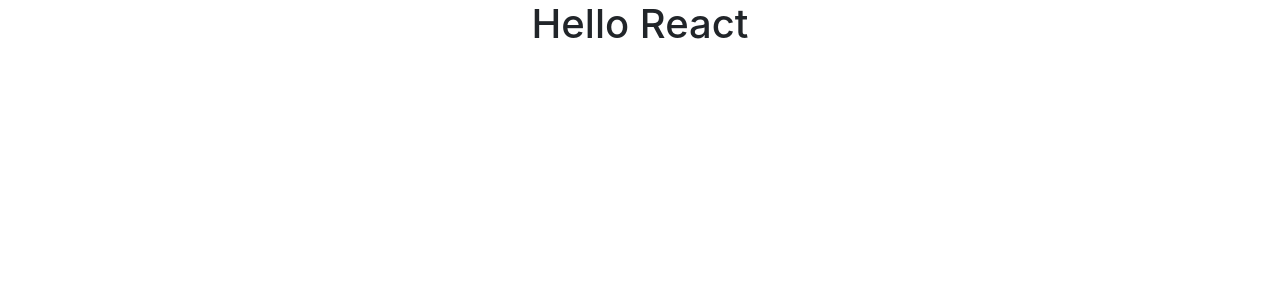
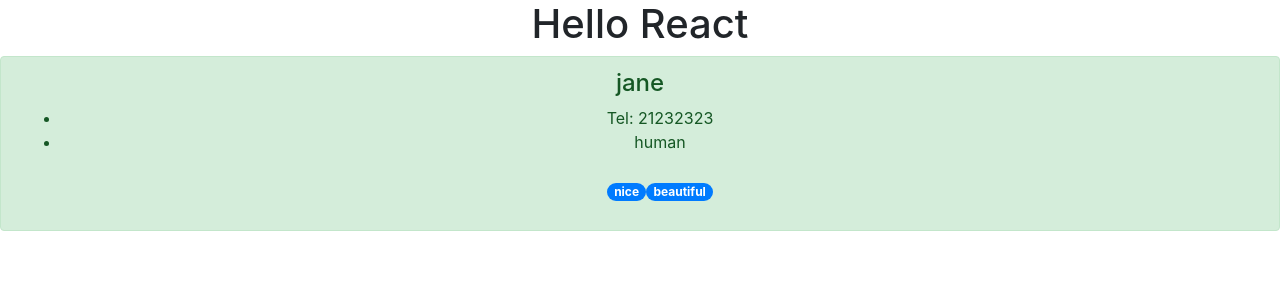
Before and after one commit to Jane27/react-my-project, a React (Create React App) app: page / in a window 1280 px wide. Shown: the top 300 px of the page. Built offline with nearby package versions, Linux system fonts and the light colour scheme.

Commit message:
ex-props

```diff
--- a/src/App.js
+++ b/src/App.js
@@ -3,6 +3,10 @@
 import './App.css';
 
 import Welcome from './welcome';
+
+import NameCard from './components/NameCard'
+
+const tags=['nice', 'beautiful'];
 
 class App extends Component {
   render() {
@@ -23,6 +27,7 @@
           </a>
         </header> */}
         <Welcome />
+        <NameCard name='jane' number = {21232323} isHuman = {true} tags={tags}/>
       </div>
     );
   }
--- /dev/null
+++ b/src/components/NameCard.js
@@ -0,0 +1,52 @@
+import React, {Component}  from 'react';
+
+
+
+
+const NameCard = (props) =>{
+    const {name, number, isHuman, tags} = props;
+
+        return (
+            <div className='alert alert-success'>
+                <h4 className='alert-heading'>{name}</h4>
+                <ul>
+                    <li>Tel: {number}</li>
+                    <li>{ isHuman ? 'human': 'others'}</li>
+                    <br/>
+                    <p>
+                        {tags.map((tag, index) => (
+                            <span className='badge badge-pill badge-primary' key={index}>{tag}</span>
+                        ))}
+                    </p>
+
+                </ul>
+            </div>
+        )
+
+}
+
+// class NameCard extends Component {
+//     render() {
+//         const {name, number, isHuman, tags} = this.props;
+
+//         return (
+//             <div className='alert alert-success'>
+//                 <h4 className='alert-heading'>{name}</h4>
+//                 <ul>
+//                     <li>Tel: {number}</li>
+//                     <li>{ isHuman ? 'human': 'others'}</li>
+//                     <br/>
+//                     <p>
+//                         {tags.map((tag, index) => (
+//                             <span className='badge badge-pill badge-primary' key={index}>{tag}</span>
+//                         ))}
+//                     </p>
+
+//                 </ul>
+//             </div>
+
+//         )
+//     }
+// }
+
+export default NameCard;
```
